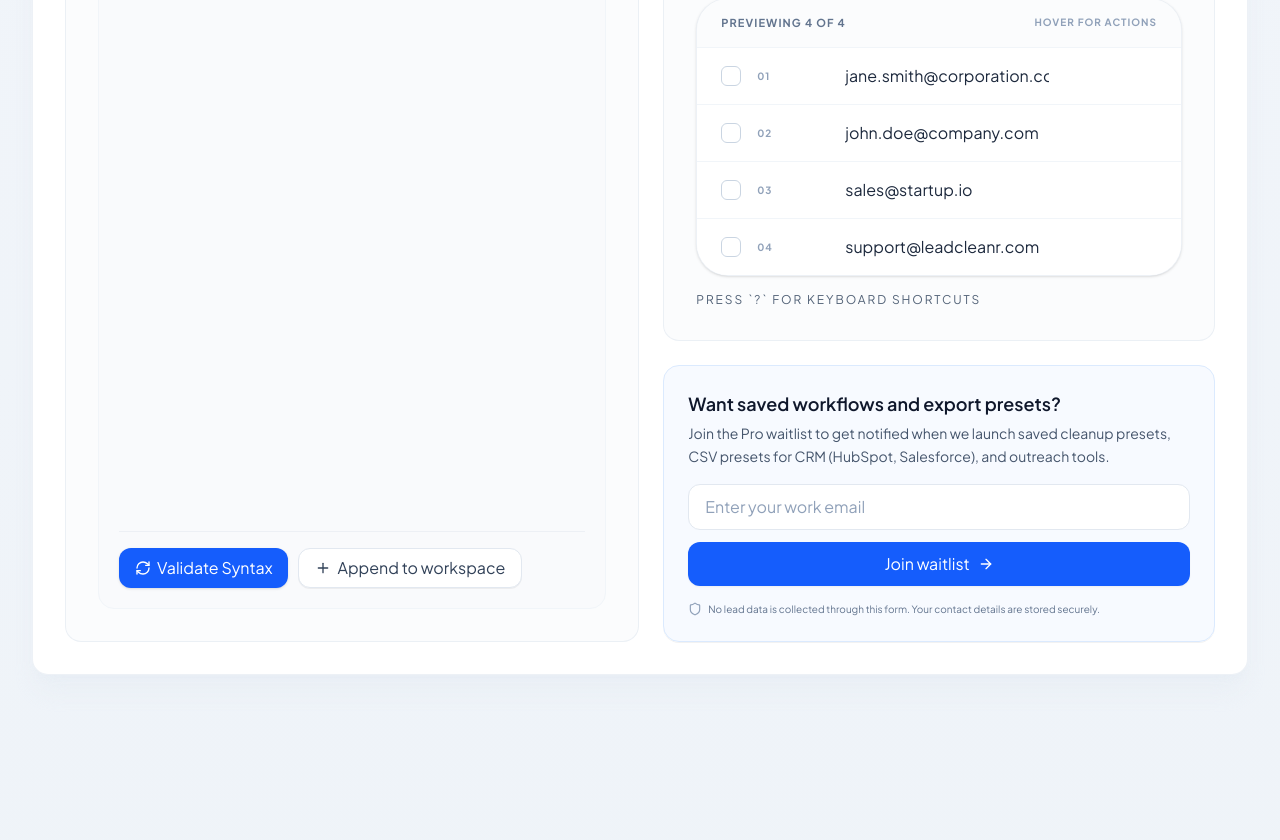
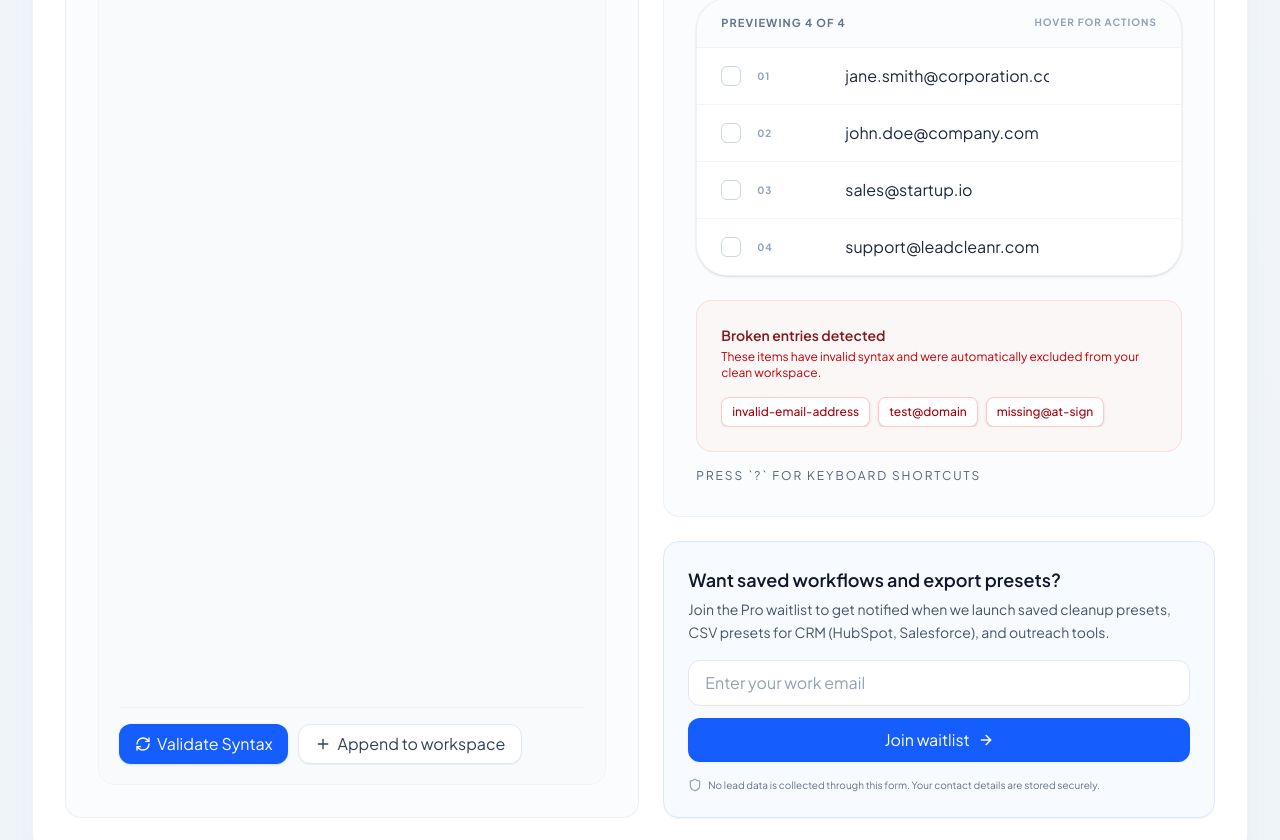
Before and after one commit to sssec81/lead_cleaner, a Next.js app: page /tools/validate-email-list in a window 1280 px wide. Shown: the part 1665-2505 px from the top of the page. Built offline with nearby package versions, Linux system fonts and the light colour scheme; no server answers.

Commit message:
fix: CSV MIME type bug and add invalid results UI

```diff
--- a/src/components/remove-empty-rows-csv-tool.tsx
+++ b/src/components/remove-empty-rows-csv-tool.tsx
@@ -20,7 +20,7 @@ import {
   parseCsvFile,
   parseCsvText,
 } from "@/lib/csv";
-import { downloadTextFile, buildCsvTextFromRecords } from "@/lib/export";
+import { downloadCsvRecords } from "@/lib/export";
 import { trackToolEvent } from "@/lib/telemetry";
 
 type UploadStatus = "idle" | "parsing" | "ready" | "error";
@@ -129,8 +129,7 @@ export function RemoveEmptyRowsCsvTool() {
 
   function handleExport() {
     const cleanRows = rows.filter((r) => !Object.values(r).every((v) => v === ""));
-    const csvContent = buildCsvTextFromRecords(cleanRows);
-    downloadTextFile(buildExportName(fileName), csvContent);
+    downloadCsvRecords(buildExportName(fileName), cleanRows);
     trackToolEvent("remove-empty-rows", "download_csv", {
       result_count: cleanRows.length,
     });
--- a/src/components/text-processing-tool.tsx
+++ b/src/components/text-processing-tool.tsx
@@ -34,7 +34,7 @@ type TextProcessingToolProps = {
   sampleInput: string;
   placeholder: string;
   trackName: string;
-  processInput: (input: string) => { results: string[]; stats: CleaningStats };
+  processInput: (input: string) => { results: string[]; stats: CleaningStats; invalidResults?: string[] };
   statLabels: {
     scanned: string;
     found: string;
@@ -925,6 +925,20 @@ export function TextProcessingTool({
                 )}
               </div>
 
+              {processed.invalidResults && processed.invalidResults.length > 0 && (
+                <div className="mt-6 rounded-2xl border border-red-200/60 bg-red-50/50 p-6">
+                  <h4 className="text-sm font-semibold text-red-900">Broken entries detected</h4>
+                  <p className="mt-1 text-xs text-red-700">These items have invalid syntax and were automatically excluded from your clean workspace.</p>
+                  <div className="mt-4 flex flex-wrap gap-2 max-h-40 overflow-y-auto pr-2">
+                    {processed.invalidResults.map((item, i) => (
+                      <span key={i} className="inline-flex items-center rounded-lg border border-red-200 bg-white px-2.5 py-1.5 text-xs font-medium text-red-800 shadow-sm">
+                        {item}
+                      </span>
+                    ))}
+                  </div>
+                </div>
+              )}
+
               {showShortcuts ? (
                 <div className="mt-4 rounded-[1.35rem] border border-[color:rgba(15,118,110,0.16)] bg-[color:rgba(15,118,110,0.08)] p-4 text-sm">
                   <p className="font-semibold text-[color:var(--foreground)]">
```
